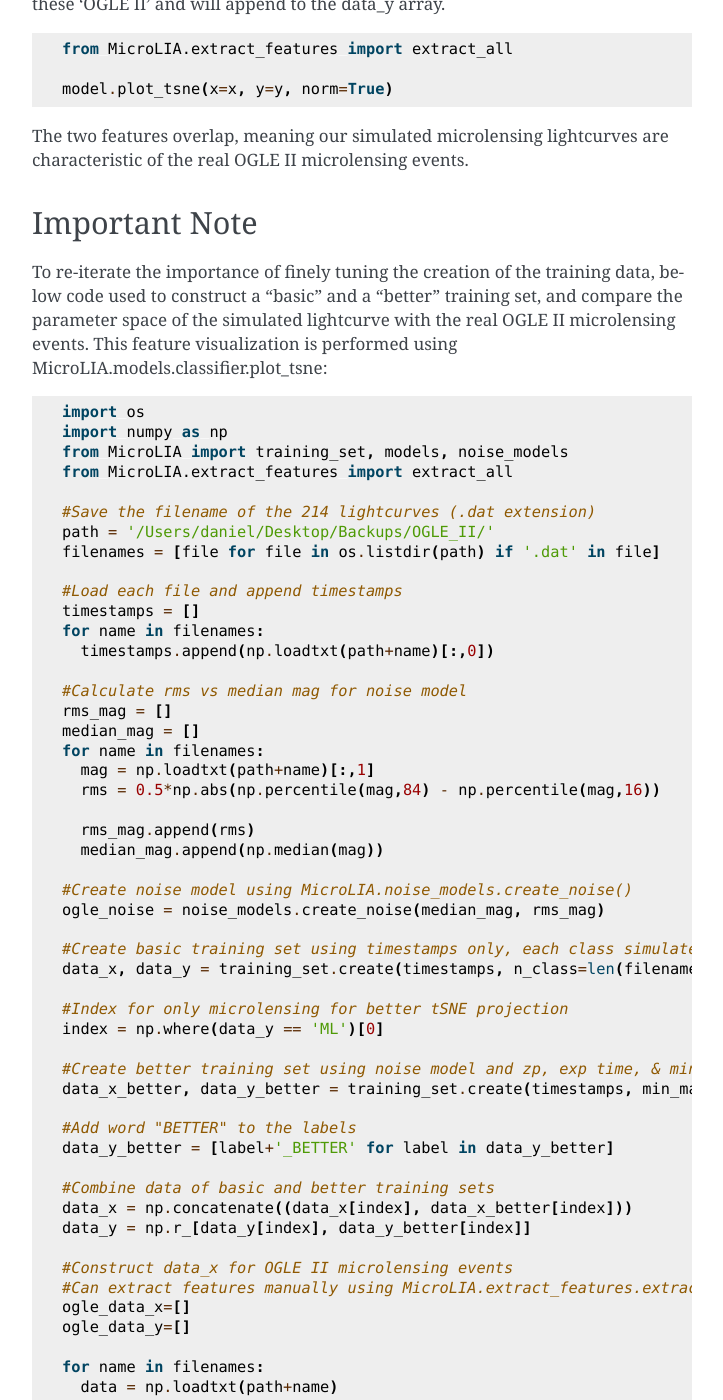
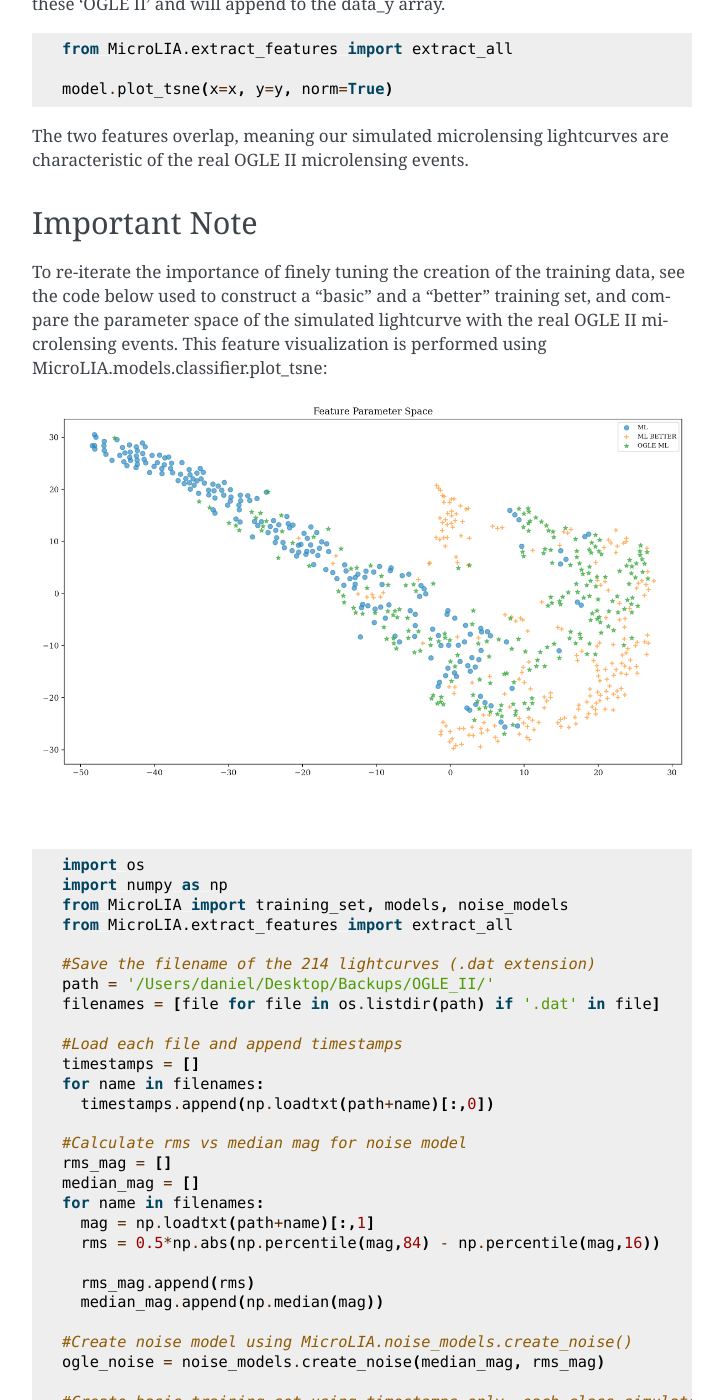
Before and after one commit to Professor-G/MicroLIA, a Sphinx documentation site: the page built from docs/source/Examples.rst, in a window 1280 px wide and 1400 px high, scrolled down 7290 px. Shown: the whole window, without its empty margins (388-1111 px from the left). Built offline with Sphinx 7.4.7, drawn with Linux system fonts in a browser that asks for light colours; formulas are drawn with MathJax 3; pages that are not in the unit, such as notebooks, are missing from menus; some of the changed text lies outside the part shown.

Commit message:
example fix

```diff
--- a/docs/source/Examples.rst
+++ b/docs/source/Examples.rst
@@ -264,7 +264,11 @@ The two features overlap, meaning our simulated microlensing lightcurves are cha
 
 Important Note
 -----------
-To re-iterate the importance of finely tuning the creation of the training data, below code used to construct a "basic" and a "better" training set, and compare the parameter space of the simulated lightcurve with the real OGLE II microlensing events. This feature visualization is performed using MicroLIA.models.classifier.plot_tsne:
+To re-iterate the importance of finely tuning the creation of the training data, see the code below used to construct a "basic" and a "better" training set, and compare the parameter space of the simulated lightcurve with the real OGLE II microlensing events. This feature visualization is performed using MicroLIA.models.classifier.plot_tsne:
+
+.. figure:: _static/tsne.png
+    :align: center
+|
 
 .. code-block:: python
 
```
Also changed, not shown: other parts of docs/source/Examples.rst (+4 -1 lines), docs/source/_static/tsne.png (added), 2 other files.
